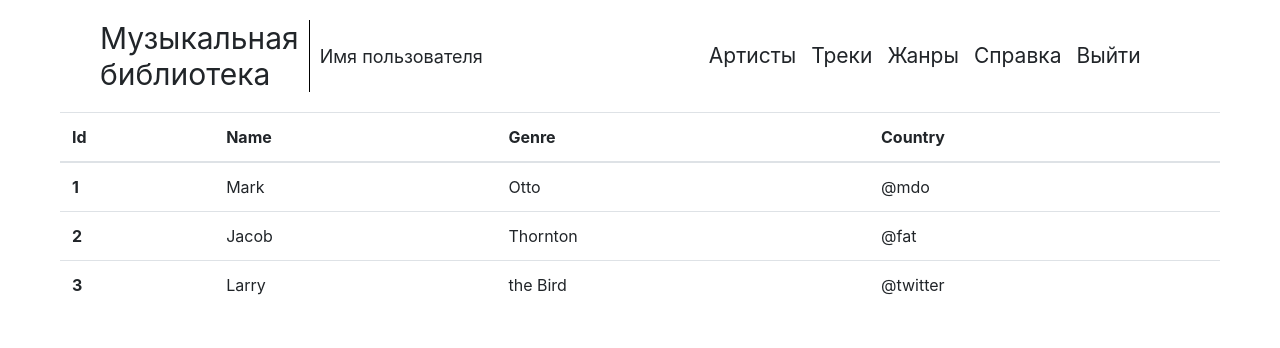
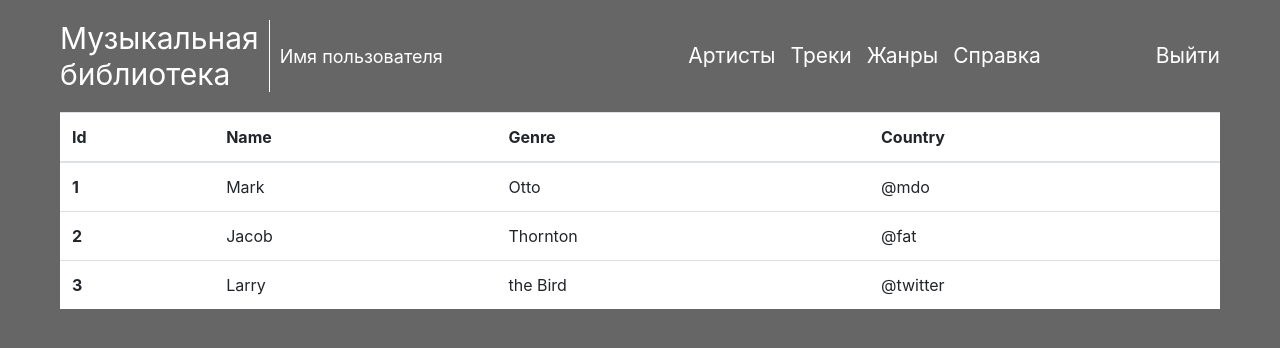
Before and after one commit to HelenShmelevski/MusicLibraryWebApplication, an Angular app in the folder Client/: page / in a window 1280 px wide. Shown: the top 348 px of the page. Built offline with nearby package versions, Linux system fonts and the light colour scheme.

Commit message:
header table2

```diff
--- a/Client/src/app/header/header.component.css
+++ b/Client/src/app/header/header.component.css
@@ -1,17 +1,18 @@
 .header-wrapper {
-  margin: 20px 40px;
+  margin: 20px 0;
   display: flex;
   align-items: center;
   height: 100%;
+  color: white;
   /*justify-content: space-between;*/
   /*height: 100%;*/
 }
 
 .logo-wrapper {
   display: flex;
-  margin-right: 20%;
   align-items: center;
   height: 100%;
+  flex: 1;
   /*align-items: center;*/
   /*height: 100%;*/
 }
@@ -35,7 +36,7 @@
 .music__item {
   font-size: 30px;
   line-height: normal;
-  border-right: 1px solid black;
+  border-right: 1px solid white;
   padding-right: 10px;
 
 }
@@ -50,4 +51,5 @@
   justify-content: center;
   height: 100%;
   font-size: 21px;
+  margin-left: 100px;
 }
--- a/Client/src/app/table-music/table-music.component.css
+++ b/Client/src/app/table-music/table-music.component.css
@@ -0,0 +1,3 @@
+.table-wrapper {
+  background-color: white;
+}
--- a/Client/src/styles.css
+++ b/Client/src/styles.css
@@ -1,4 +1,4 @@
 /*!* You can add global styles to this file, and also import other style files *!*/
-/*body {*/
-/*  background-color: #666666;*/
-/*}*/
+body {
+  background-color: #666666;
+}
```
